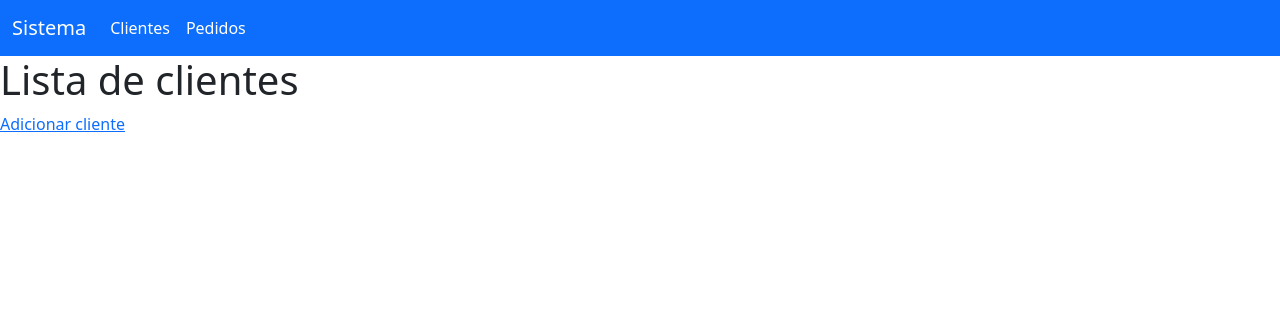
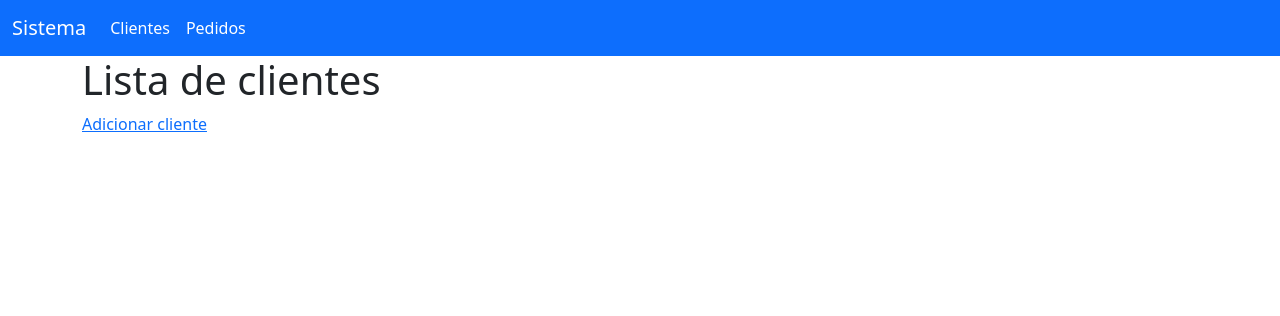
Before and after one commit to carleandro7/django-aula2, a Django app: template clientes/templates/clientes/lista_clientes.html in a window 1280 px wide. Shown: the top 316 px of the page. Run offline with Django 3.2, Linux system fonts and the light colour scheme; the template is opened without the code that fills it, so the values that code supplies are empty.

Commit message:
template container

```diff
--- a/templates/base.html
+++ b/templates/base.html
@@ -36,12 +36,12 @@
           </nav>
       </div>
 
-      <section class="home-section">
+      <div class="container">
           {% block 'dashboard'%}
 
           {% endblock %}
 
-      </section>
+      </div>
 
 
     <!-- Optional JavaScript; choose one of the two! -->
```
